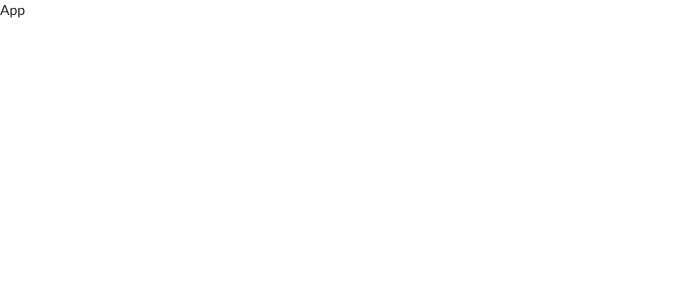
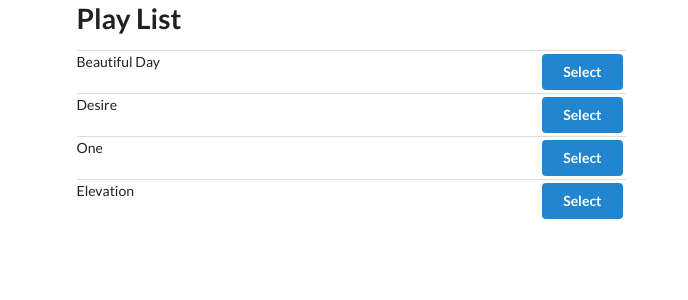
Before and after one commit to AlanMcClenaghan/React-Redux-songs, a React (Create React App) app: page / in a window 1280 px wide. Shown: the top 300 px of the page, without its empty margins (0-688 px from the left). Built offline with nearby package versions, Linux system fonts and the light colour scheme.

Commit message:
SongList component.

```diff
--- a/src/components/App.js
+++ b/src/components/App.js
@@ -1,9 +1,15 @@
 import React from 'react';
-import { selectSong } from '../actions';
+import SongList from './SongList'
 
 const App = () => {
   return (
-    <div>App</div>
+    <div className="ui container grid">
+      <div className="ui row">
+        <div className="column eight wide">
+          <SongList />
+        </div>
+      </div>
+    </div>
   )
 }
 
--- /dev/null
+++ b/src/components/SongList.js
@@ -0,0 +1,68 @@
+import React, { Component } from 'react';
+
+/* Using the react-redux library to get data
+from our redux store into a component */
+
+/* Always import connect at the top */
+import { connect } from 'react-redux';
+
+import { selectSong } from '../actions'
+
+class SongList extends Component {
+
+  /* Helper method to map over props
+ and render them as a list */
+  renderList() {
+
+    const props = this.props
+
+    return props.songs.map((song) => {
+      return (
+        <div className="item" key={song.title}>
+          <div className="right floated content">
+            <button
+              className="ui button primary"
+              onClick={() => props.selectSong(song)}
+            >
+              Select
+            </button>
+          </div>
+          <div className="content">{song.title}</div>
+        </div>
+      )
+    })
+  }
+
+  render() {
+    // this.props === { songs: state.songs }
+    console.log(this.props)
+    return (
+      <div className="ui divided list">
+        <h1>Play List</h1>
+        {this.renderList()}
+      </div>
+    )
+  }
+}
+
+/* Always define mapStateToProps
+   This is always going to receive state as it first argument
+   This is always going to return an object
+   that is going to show up as props inside the component
+*/
+const mapStateToProps = state => {
+  console.log(state);
+  console.log(state.songs);
+  console.log(state.selectedSong)
+
+  return { songs: state.songs };
+}
+
+/* Always call the connect function and then
+   pass in the component as the second function call */
+export default connect(mapStateToProps, {
+  selectSong: selectSong
+})(SongList);
+
+// Connect() is returning a function
+// The second () is invoking the function that was returned
```
